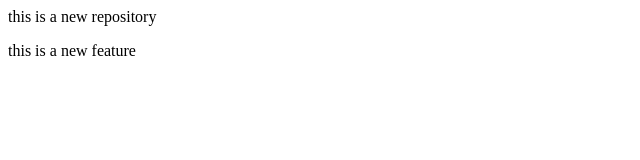
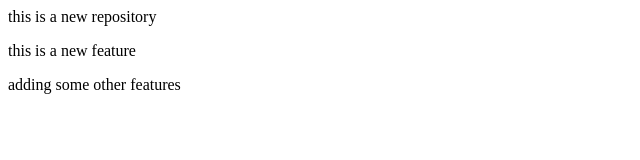
Before and after one commit to Shekhardayma7/localrepo, a plain HTML site: page index.html in a window 1280 px wide. Shown: the whole page, without its empty margins (0-640 px from the left). Drawn offline with Linux system fonts and the light colour scheme.

Commit message:
adding some extra features

```diff
--- a/index.html
+++ b/index.html
@@ -1,2 +1,3 @@
 <p>this is a new repository</p>
 <p>this is a new feature</p>
+<p>adding some other features</p>
```
Also changed, not shown: 1 other file.
